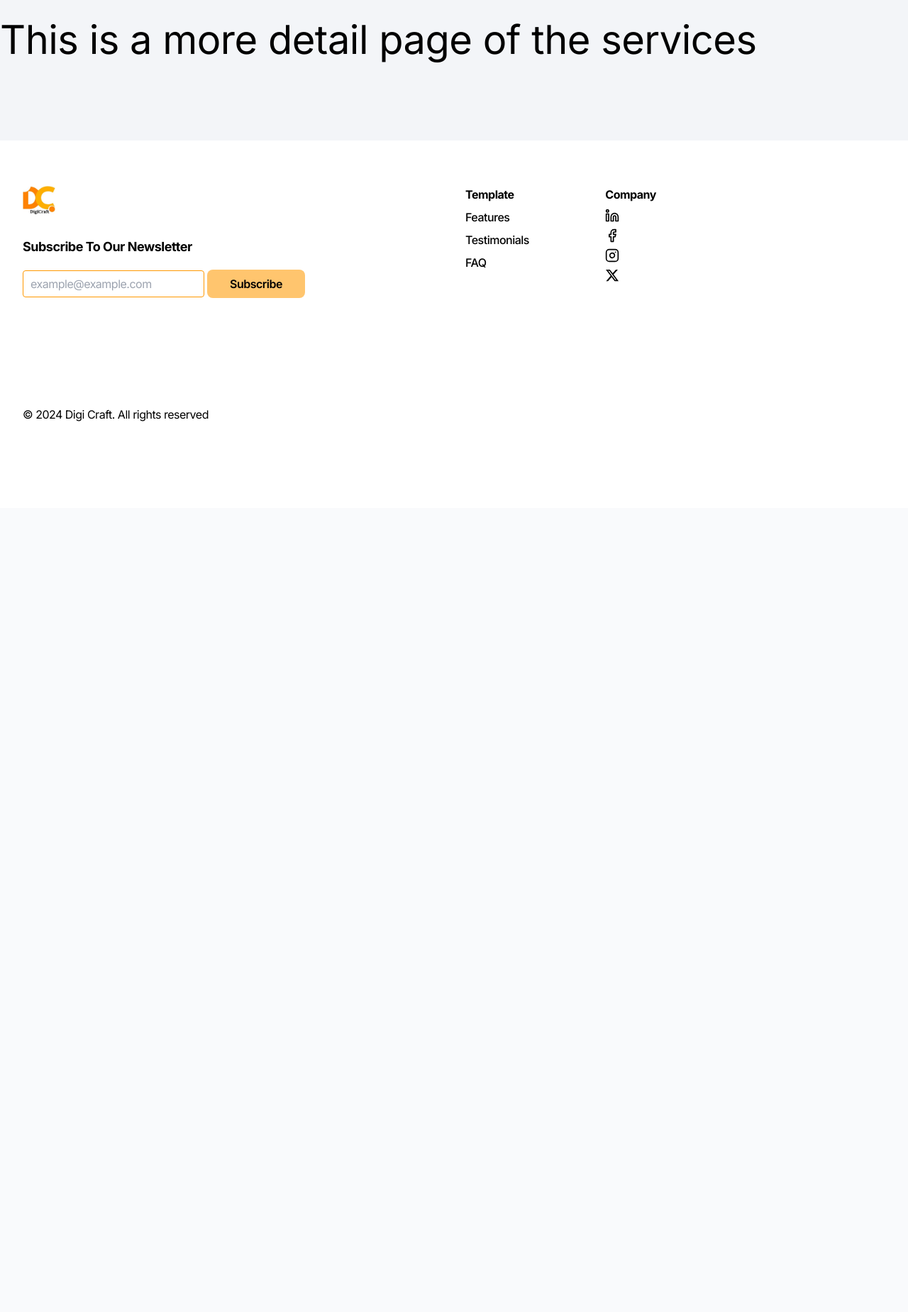
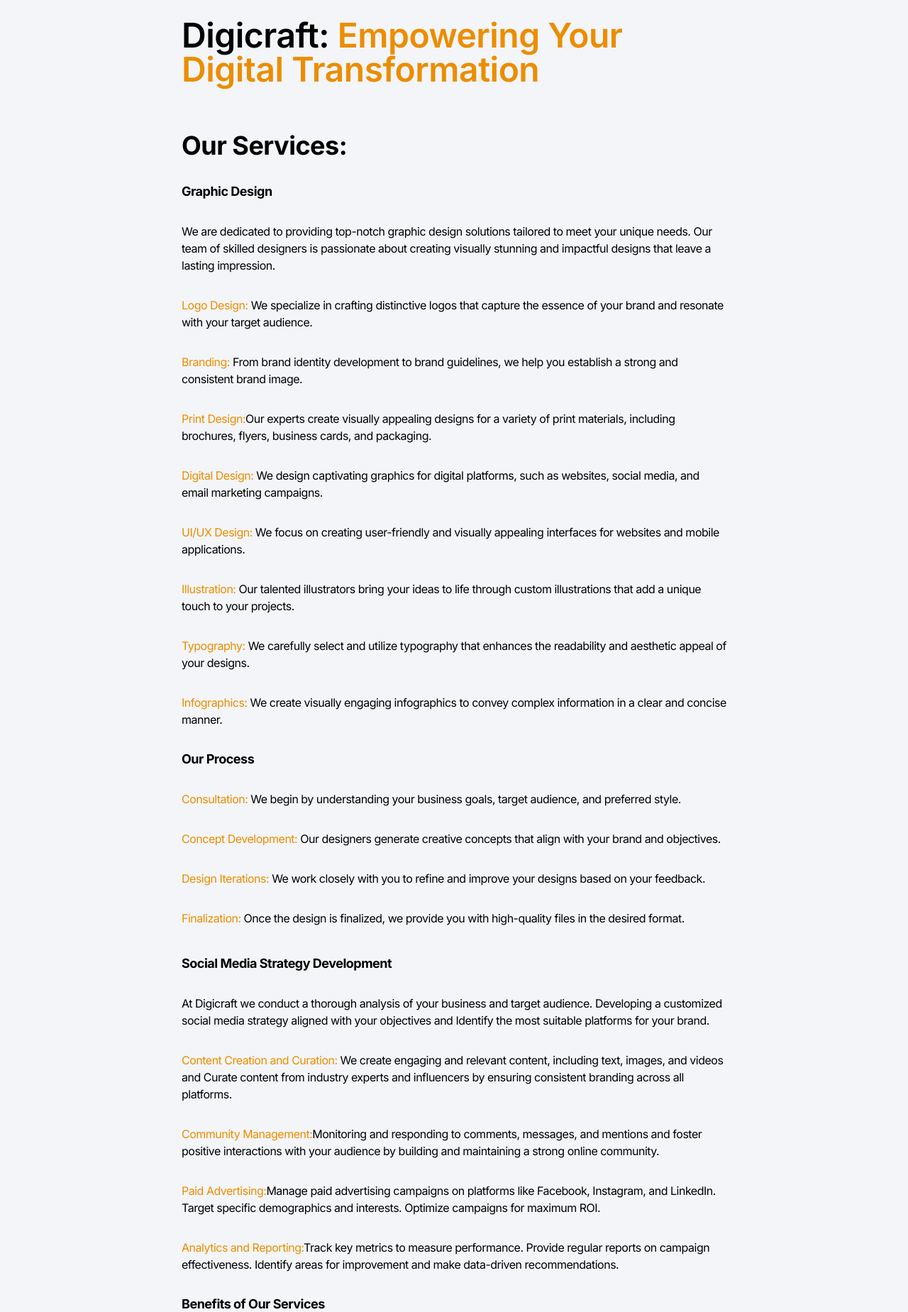
Before and after one commit to MuliJob/Digi-Craft-Website, a Django app: page /services/details in a window 1280 px wide. Shown: the part 84-1933 px from the top of the page at 71% size. Before the commit the page ends 678 px from the top, so only its background shows below. Run offline with Django 5.2, Linux system fonts and the light colour scheme; some libraries are stand-ins or nearby versions.

Commit message:
added more content on details page

```diff
--- a/website/templates/details.html
+++ b/website/templates/details.html
@@ -1,5 +1,81 @@
 {% extends 'base.html' %}
 {% load static %}
+{% block styles %}
+<style>
+  .content-section {
+    text-align: left;
+  }
+  .service-header {
+    padding-top: 30px;
+    font-weight: bold;
+  }
+  h6 {
+    font-weight: bold;
+  }
+</style>
+{% endblock %}
 {% block content %}
-<h1 class="top-padding" id="web">This is a more detail page of the services</h1>
+<section class="top-padding">
+  <section class="page-title--content max-w-3xl text-center mx-auto">
+    <h1
+      class="h2 font-semibold text-3xl lg:text-5xl text-center mx-auto content-section"
+    >
+    Digicraft: <span class="text-secondary-700">Empowering Your Digital Transformation</span>
+    </h1>
+    <h2 class="service-header content-section">Our Services:</h2>
+
+      <section id="" class="content-section">
+        <h6>Graphic Design</h6>
+        <p>We are dedicated to providing top-notch graphic design solutions tailored to meet your unique needs.
+          Our team of skilled designers is passionate about creating visually stunning and impactful designs that leave a lasting impression.</p>
+        <p><span class="text-secondary-700">Logo Design:</span> We specialize in crafting distinctive logos that capture the essence of your brand and resonate with your target audience.</p>
+        <p><span class="text-secondary-700">Branding:</span> From brand identity development to brand guidelines, we help you establish a strong and consistent brand image.</p>
+        <p><span class="text-secondary-700">Print Design:</span>Our experts create visually appealing designs for a variety of print materials, including brochures, flyers, business cards, and packaging.</p>
+        <p><span class="text-secondary-700">Digital Design:</span> We design captivating graphics for digital platforms, such as websites, social media, and email marketing campaigns.</p>
+        <p><span class="text-secondary-700">UI/UX Design:</span> We focus on creating user-friendly and visually appealing interfaces for websites and mobile applications.</p>
+        <p><span class="text-secondary-700">Illustration:</span> Our talented illustrators bring your ideas to life through custom illustrations that add a unique touch to your projects.</p>
+        <p><span class="text-secondary-700">Typography:</span> We carefully select and utilize typography that enhances the readability and aesthetic appeal of your designs.</p>
+        <p><span class="text-secondary-700">Infographics:</span> We create visually engaging infographics to convey complex information in a clear and concise manner.</p>
+        <h6>Our Process</h6>
+        <p><span class="text-secondary-700">Consultation:</span> We begin by understanding your business goals, target audience, and preferred style.</p>
+        <p><span class="text-secondary-700">Concept Development:</span> Our designers generate creative concepts that align with your brand and objectives.</p>
+        <p><span class="text-secondary-700">Design Iterations:</span> We work closely with you to refine and improve your designs based on your feedback.</p>
+        <p><span class="text-secondary-700">Finalization:</span> Once the design is finalized, we provide you with high-quality files in the desired format.</p>
+      </section>
+
+      <section id="" class="content-section">
+        <h6 style="padding-top: 40px;">Social Media Strategy Development</h6>
+        <p>At Digicraft we conduct a thorough analysis of your business and target audience.
+          Developing a customized social media strategy aligned with your objectives and
+          Identify the most suitable platforms for your brand.</p>
+          <p><span class="text-secondary-700">Content Creation and Curation:</span> We create engaging and relevant content, including text, images, and videos and
+            Curate content from industry experts and influencers by
+            ensuring consistent branding across all platforms.</p>
+          <p><span class="text-secondary-700">Community Management:</span>Monitoring and responding to comments, messages, and mentions and
+            foster positive interactions with your audience by
+            building and maintaining a strong online community.</p>
+          <p><span class="text-secondary-700">Paid Advertising:</span>Manage paid advertising campaigns on platforms like Facebook, Instagram, and LinkedIn.
+            Target specific demographics and interests.
+            Optimize campaigns for maximum ROI.</p>
+          <p><span class="text-secondary-700">Analytics and Reporting:</span>Track key metrics to measure performance.
+            Provide regular reports on campaign effectiveness.
+            Identify areas for improvement and make data-driven recommendations.</p>
+
+          <h6>Benefits of Our Services</h6>
+          <p><span class="text-secondary-700">Save Time and Resources:</span>Let us handle your social media management, freeing up your time to focus on other aspects of your business.</p>
+          <p><span class="text-secondary-700">Increased Brand Visibility:</span>Reach a wider audience and improve brand awareness.</p>
+          <p><span class="text-secondary-700">Improved Customer Engagement:</span>Build stronger relationships with your customers and foster loyalty.</p>
+          <p><span class="text-secondary-700">Enhanced Lead Generation</span>Drive traffic to your website and generate leads.</p>
+          <p><span class="text-secondary-700">Data-Driven Decision Making:</span>Make informed decisions based on analytics and insights.</p>
+
+          <h6>Our Approach</h6>
+          <p><span class="text-secondary-700">Collaboration:</span>We work closely with you to understand your business goals and objectives.</p>
+          <p><span class="text-secondary-700">Customization:</span>Our services are tailored to meet your specific needs.</p>
+          <p><span class="text-secondary-700">Transparency:</span>We provide regular updates and transparent reporting.</p>
+          <p><span class="text-secondary-700">Results-Oriented:</span>We focus on delivering measurable results.</p>
+          <p><span class="text-secondary-700"></span></p>
+          <p><span class="text-secondary-700"></span></p>
+      </section>
+  </section>
+</section>
 {% endblock %}
```
